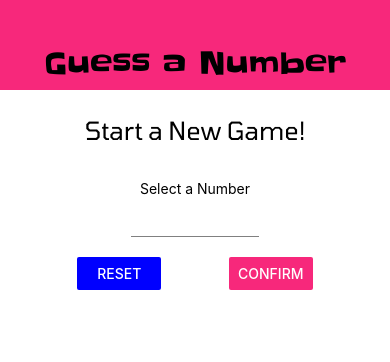
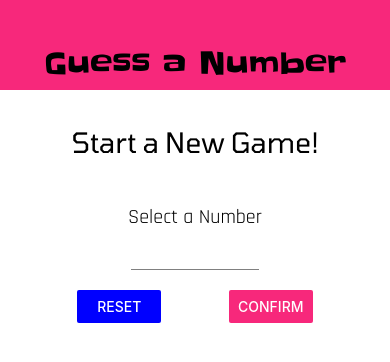
Before and after one commit to Hunter71a/react-native-GuessNumber, a React Native app: screen / in a window 390 px wide. Shown: the top 362 px of the page. Built offline with nearby package versions, Linux system fonts and the light colour scheme.

Commit message:
Add more custom fonts

```diff
--- a/App.js
+++ b/App.js
@@ -12,7 +12,7 @@ const fetchFonts = () => {
   return Font.loadAsync({
     'open-sans': require('./assets/fonts/OpenSans-Regular.ttf'),
     'open-sans-bold': require('./assets/fonts/OpenSans-Bold.ttf'),
-    'rajdhani': require('./assets/fonts/Rajdhani-Bold.ttf'),
+    'rajdhani': require('./assets/fonts/Rajdhani-Regular.ttf'),
     'tomorrow': require('./assets/fonts/Tomorrow-Regular.ttf'),
     'slackey': require('./assets/fonts/Slackey-Regular.ttf'),
   });
@@ -24,8 +24,11 @@ export default function App() {
   const [dataLoaded, setDataLoaded] = useState(false);
 
   if (!dataLoaded) {
-    return <AppLoading startAsync={fetchFonts} onFinish={() => setDataLoaded(true)} onError={(err) => console.log(err)}
-        />
+    return <AppLoading
+      startAsync={fetchFonts}
+      onFinish={() => setDataLoaded(true)}
+      onError={(err) => console.log(err)}
+    />
   };
 
   const configureNewGameHandler = () => {
--- a/screens/GameOverScreen.js
+++ b/screens/GameOverScreen.js
@@ -17,7 +17,6 @@ const styles = StyleSheet.create({
     flex: 1,
     justifyContent: 'center',
     alignItems: 'center'
-
   }
 });
 
--- a/screens/GameScreen.js
+++ b/screens/GameScreen.js
@@ -45,13 +45,13 @@ const GameScreen = props => {
 
             if (randomAlert === 2) {
             Alert.alert('Are you serious?',
-                'I can only imagine you sitting there slackjawed wondering what number you picked.', [
+                'By your slackjawed vacant gaze I can only assume you have forgotten which number you picked. It\'s "' + props.userChoice + '" if that helps.', [
                 { text: 'Soory!', style: 'cancel' }
                 ]);
             }
             if (randomAlert === 3 || randomAlert === 4) {
                 Alert.alert('Wrong Button!',
-                    'In case you forgot, the number you chose is ' + props.userChoice, [
+                    'In case you forgot, the number you chose is "' + props.userChoice + '"', [
                     { text: 'Return', style: 'cancel' }
                 ]);
             }
--- a/screens/StartGameScreen.js
+++ b/screens/StartGameScreen.js
@@ -56,7 +56,7 @@ const StartGameScreen = props => {
             <View style={styles.screen}>
                 <Text style={styles.title}>Start a New Game!</Text>
                 <Card style={styles.inputContainer}>
-                    <Text>Select a Number</Text>
+                    <Text style={styles.label}>Select a Number</Text>
                     <Input
                         style={styles.input}
                         blurOnSubmit
@@ -117,7 +117,12 @@ const styles = StyleSheet.create({
         backgroundColor: 'white',
         padding: 20,
         borderRadius: 10,
-        fontSize: 20
+        fontSize: 35,
+        fontFamily: 'rajdhani'
+    },
+    label: {
+        fontSize: 20,
+        fontFamily: 'rajdhani'
     },
     screen: {
         flex: 1,
@@ -131,9 +136,10 @@ const styles = StyleSheet.create({
 
     },
     title: {
-        fontSize: 25,
-        marginVertical: 15,
-        fontFamily: 'tomorrow'
+        fontSize: 28,
+        marginVertical: 25,
+        fontFamily: 'tomorrow',
+
     }
 });
 
```
Also changed, not shown: assets/fonts/Rajdhani-Regular.ttf (added).
